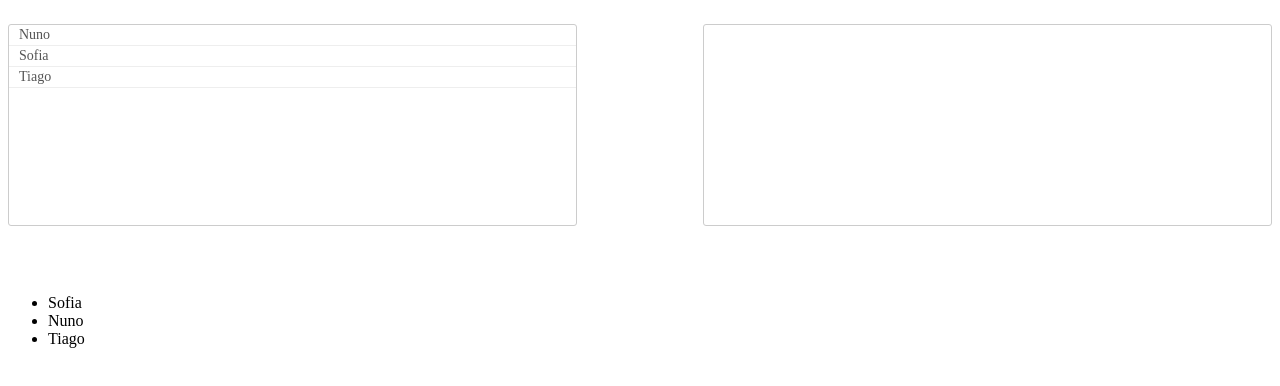
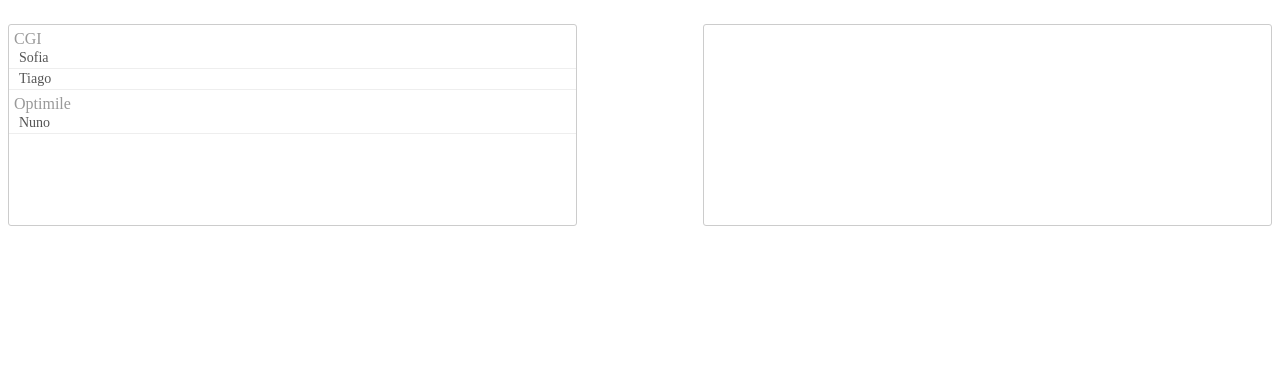
Before and after one commit to sofiaseixas93/ng-multiselect, an Angular app: page / in a window 1280 px wide. Shown: the top 386 px of the page. Built offline with nearby package versions, Linux system fonts and the light colour scheme.

Commit message:
Adds grouping option.

```diff
--- a/src/app/app.component.html
+++ b/src/app/app.component.html
@@ -1,10 +1 @@
-<app-multiselect [items]="data" bindLabel="name" [(ngModel)]="test"></app-multiselect>
-<br><br><br><br><br><br><br><br><br><br><br><br><br><br><br>
-
-<ul>
-    <li *ngFor="let item of data">{{item.name}}</li>
-</ul>
-
-<ul>
-    <li *ngFor="let item of test">{{item.name}}</li>
-</ul>
+<app-multiselect [items]="data" bindLabel="name" groupLabel="group" [(ngModel)]="test"></app-multiselect>
--- a/src/app/modules/multiselect/multiselect.component.css
+++ b/src/app/modules/multiselect/multiselect.component.css
@@ -31,4 +31,17 @@
     padding: 2px 10px;
     color: #555;
     font-size: 14px;
+    cursor: pointer;
 }
+
+.ms-item:hover {
+    background-color: #991f3d;
+    color: white;
+}
+
+.ms-group {
+    margin: 0;
+    padding: 5px 0px 0px 5px;
+    cursor: pointer;
+    color: #999;
+}
--- a/src/app/modules/multiselect/multiselect.component.html
+++ b/src/app/modules/multiselect/multiselect.component.html
@@ -1,16 +1,30 @@
 <div class="ms-container">
   <div class="ms-selectable">
     <ul class="ms-list">
-      <li *ngFor="let item of selectable; let i = index" class="ms-item" (click)="select(i)">
-        {{item[bindLabel]}}
-      </li>
+      <div *ngFor="let group of groups">
+        <div *ngIf="hasAnySelectable(group)">
+          <li class="ms-group">{{group}}</li>
+          <div *ngFor="let item of selectable; let i = index">
+            <li *ngIf="item[groupLabel] == group" class="ms-item" (click)="select(i)">
+              {{item[bindLabel]}}
+            </li>
+          </div>
+        </div>
+      </div>
     </ul>
   </div>
   <div class="ms-selected">
     <ul class="ms-list">
-      <li *ngFor="let item of selected; let i = index" class="ms-item" (click)="unselect(i)">
-        {{item[bindLabel]}}
-      </li>
+      <div *ngFor="let group of groups">
+        <div *ngIf="hasAnySelected(group)">
+          <li class="ms-group">{{group}}</li>
+          <div *ngFor="let item of selected; let i = index">
+            <li *ngIf="item[groupLabel] == group" class="ms-item" (click)="unselect(i)">
+              {{item[bindLabel]}}
+            </li>
+          </div>
+        </div>
+      </div>
     </ul>
   </div>
 </div>
--- a/src/app/modules/multiselect/multiselect.component.ts
+++ b/src/app/modules/multiselect/multiselect.component.ts
@@ -15,10 +15,13 @@ export class MultiselectComponent implements OnInit, ControlValueAccessor {
 
   @Input() items: Array<any>;
   @Input() bindLabel: string;
+  @Input() groupLabel: string;
   @Input() disabled = false;
 
   selectable: Array<any> = new Array();
   selected: Array<any> = new Array();
+
+  groups: Array<string> = new Array();
 
   constructor() { }
 
@@ -26,6 +29,14 @@ export class MultiselectComponent implements OnInit, ControlValueAccessor {
     //copy items array and sort it
     this.selectable = this.items.map(item => Object.assign({}, item));
     this.selectable = this.sortItems(this.selectable);
+
+    this.items.forEach((item) => {
+      if (!this.groups.includes(item[this.groupLabel])) {
+        this.groups.push(item[this.groupLabel]);
+      }
+    });
+
+    this.groups = this.sortGroups(this.groups);
   }
 
   writeValue(obj: any): void {
@@ -41,9 +52,9 @@ export class MultiselectComponent implements OnInit, ControlValueAccessor {
     this.disabled = isDisabled;
   }
 
-  onChange = () => {};
+  onChange = () => { };
 
-  onTouched = () => {};
+  onTouched = () => { };
 
   select(index: number) {
     if (!this.disabled) {
@@ -61,6 +72,18 @@ export class MultiselectComponent implements OnInit, ControlValueAccessor {
     }
   }
 
+  private sortGroups(groups: Array<string>) {
+    return groups.sort((group1, group2) => {
+      if (group1 > group2) {
+        return 1;
+      } else if (group1 < group2) {
+        return -1;
+      } else {
+        return 0;
+      }
+    })
+  }
+
   private sortItems(items: Array<any>) {
     return items.sort((item1, item2) => {
       if (item1[this.bindLabel] > item2[this.bindLabel]) {
@@ -73,4 +96,18 @@ export class MultiselectComponent implements OnInit, ControlValueAccessor {
     });
   }
 
+  hasAnySelected(group: string) {
+    if (this.selected == null) {
+      return false;
+    }
+    return this.selected.find((element) => { return element[this.groupLabel] == group; }) != undefined;
+  }
+
+  hasAnySelectable(group: string) {
+    if (this.selectable == null) {
+      return false;
+    }
+    return this.selectable.find((element) => { return element[this.groupLabel] == group; }) != undefined;
+  }
+
 }
```
